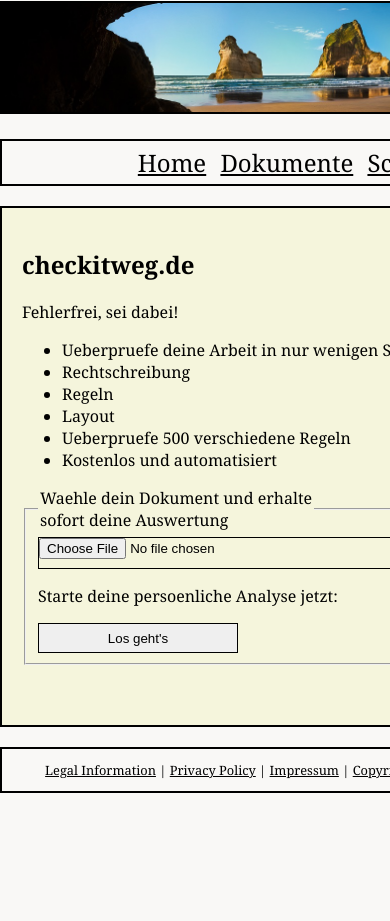
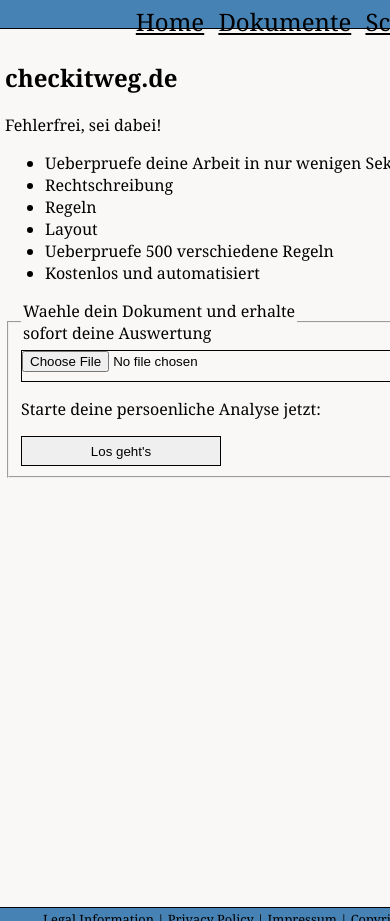
Before and after one commit to anaticulae/viewo, a Flask app: page / in a window 390 px wide; the page is wider, and only the part inside the window is pictured. Run offline with Flask 2, Linux system fonts and the light colour scheme; parts of the project's set-up code (start-up, migrations or seed data) failed here and were passed over.

Commit message:
feat(view): add app view for small displays

```diff
--- a/viewo/static/base.css
+++ b/viewo/static/base.css
@@ -200,3 +200,50 @@ button {
 .small{
     width: 100px;
 }
+
+@media only screen and (max-width: 750px){
+    html,body{
+        width: 100%;
+        height: 100%;
+        max-height: 100%;
+        overflow:hidden;
+    }
+    #logo{
+        display: none;
+    }
+    #main{
+        border: 0px;
+        padding: 0px;
+        margin: 0px;
+    }
+    nav.main{
+        border: 0px;
+        border-bottom: solid black 1px;
+        background: steelblue;
+        padding: 0px;
+        margin: 0px;
+        height:3%;
+    }
+    .main_wrapper{
+        margin: 0px;
+    }
+    #display{
+        padding: 5px;
+    }
+    #pagecontent{
+        border: 0px;
+        background: none;
+        overflow-y: auto;
+        height:94%;
+        margin: 0px;
+        padding: 0px;
+    }
+    footer{
+        border: 0px;
+        border-top: solid black 1px;
+        padding: 0px;
+        margin: 0px;
+        background: steelblue;
+        height:3%;
+    }
+}
```
